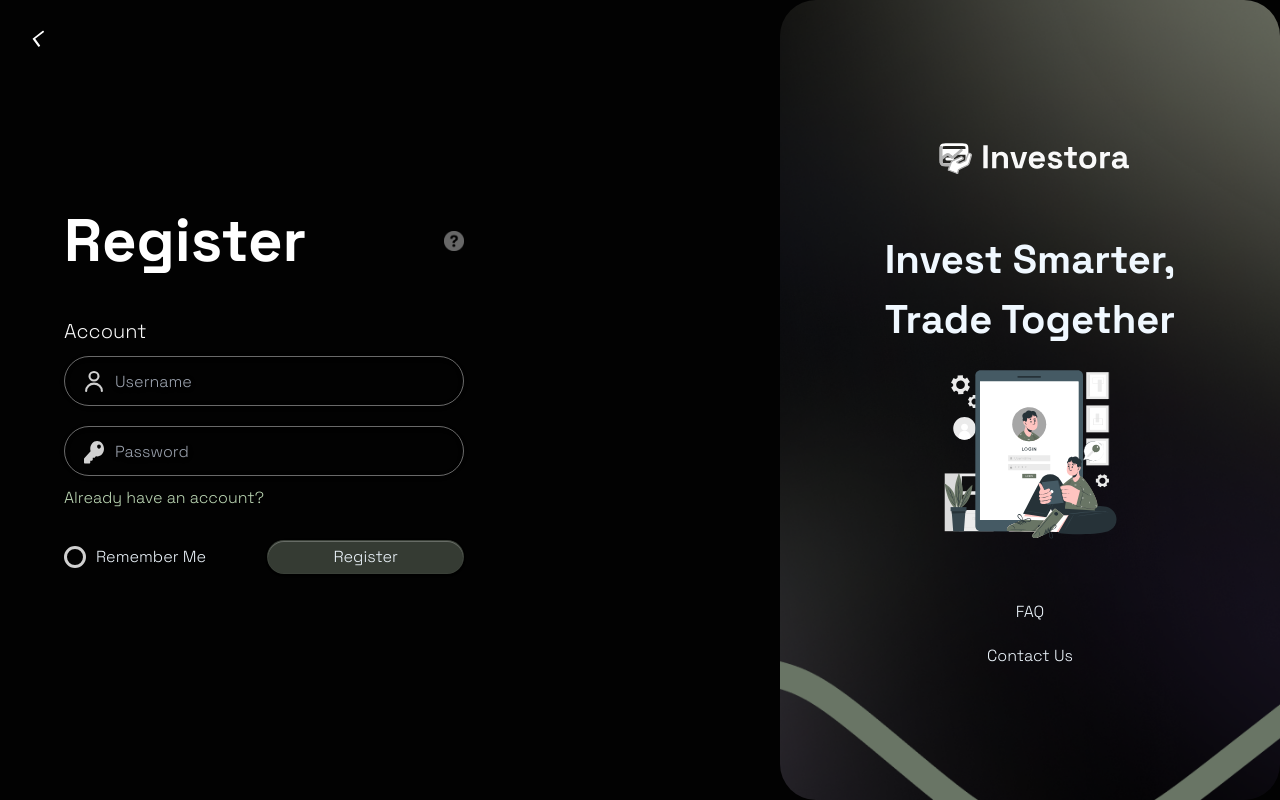
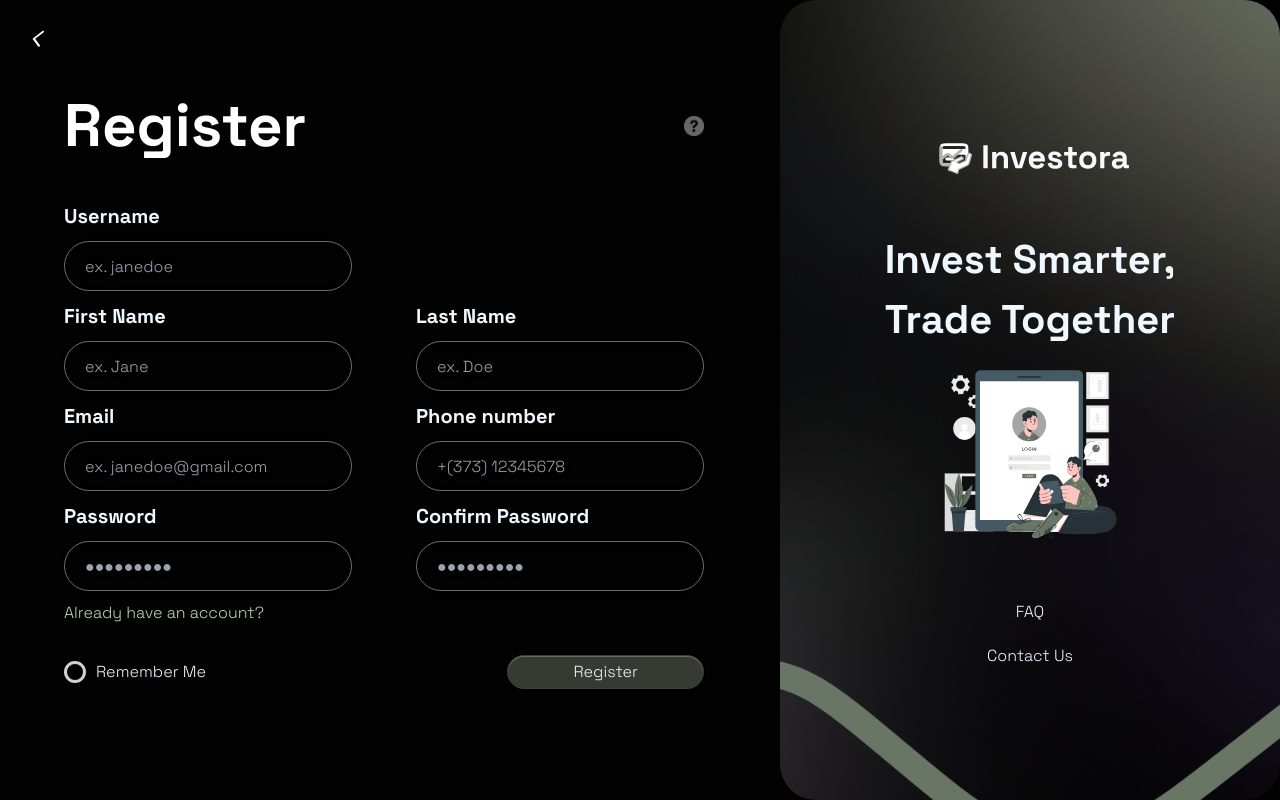
Before and after one commit to MaxRoenco/pbl-finance, a React (Vite) app in the folder Frontend/: page /register in a window 1280 px wide. Built offline with nearby package versions, Linux system fonts and the light colour scheme; data requests are answered from the project's data file.

Commit message:
Register Page

```diff
--- a/Frontend/src/components/Register/Register.jsx
+++ b/Frontend/src/components/Register/Register.jsx
@@ -76,39 +76,6 @@
     }
 
     return (
-        // <div className={styles.container}>
-        //     <label>Log In</label>
-        //     <p>Account</p>
-        //     <input
-        //         type="email"
-        //         placeholder='Username'
-        //         value={newUser.email}
-        //         onChange={(e) => setNewUser({ ...newUser, email: e.target.value })}
-        //     />
-        //     <input
-        //         type="password"
-        //         placeholder='Password'
-        //         value={newUser.password}
-        //         onChange={(e) => setNewUser({ ...newUser, password: e.target.value })}
-        //     />
-        //     {validationError && <p style={{ color: 'red' }}>{validationError}</p>}
-        //     <div>
-        //         <input
-        //             type="checkbox"
-        //             checked={rememberMe}
-        //             onChange={(e) => setRememberMe(e.target.checked)}
-        //         />
-        //         <label>Remember me</label>
-        //         <button className={styles.register} onClick={handleRegister}>Register</button>
-        //     </div>
-        //     {isLoading && <p>Loading...</p>}
-        //     {error && <p>{error}</p>}
-        //     <div>
-        //         {users && users.map((user) => (
-        //             <p key={user.id}>{user.email}</p>
-        //         ))}
-        //     </div>
-        // </div>
         <>
             <div className={styles.container}>
                 <Link to='/' className={styles.arrowContainer}>
@@ -117,28 +84,64 @@
                 <div className={styles.loginContainer}>
                     <h1>Register<img data-tooltip-id="my-tooltip-1" src="/question_icon.png" alt="" /></h1>
                     <div className={styles.account}>
-                        <h1>Account</h1>
+                        <div className={styles.first}>
+                            <label>Username</label>
+                            <input
+                                type="text"
+                                placeholder='ex. janedoe'
+                            />
+                        </div>
                         <div>
+                            <label>First Name</label>
+                            <input
+                                type="text"
+                                placeholder='ex. Jane'
+                            />
+                        </div>
+                        <div>
+                            <label>Last Name</label>
+                            <input
+                                type="text"
+                                placeholder='ex. Doe'
+                            />
+                        </div>
+                        <div>
+                            <label>Email</label>
                             <input
                                 type="email"
-                                placeholder='Username'
+                                placeholder='ex. janedoe@gmail.com'
                                 value={newUser.email}
                                 onChange={(e) => setNewUser({ ...newUser, email: e.target.value })}
                             />
-                            <img src="/user.svg" alt="" />
                         </div>
                         <div>
+                            <label>Phone number</label>
+                            <input
+                                type="tel"
+                                placeholder='+(373) 12345678'
+                                value={newUser.email}
+                                onChange={(e) => setNewUser({ ...newUser, email: e.target.value })}
+                            />
+                        </div>
+                        <div>
+                            <label>Password</label>
                             <input
                                 type="password"
-                                placeholder='Password'
+                                placeholder='●●●●●●●●●'
                                 value={newUser.password}
                                 onChange={(e) => setNewUser({ ...newUser, password: e.target.value })}
                             />
-                            <img src="/key.svg" alt="" />
                         </div>
-                        {validationError && <p style={{ color: 'red' }}>{validationError}</p>}
-                        <Link to='/login'><p>Already have an account?</p></Link>
+                        <div>
+                            <label>Confirm Password</label>
+                            <input
+                                type="password"
+                                placeholder='●●●●●●●●●'
+                            />
+                        </div>
                     </div>
+                    {validationError && <p style={{ color: 'red' }}>{validationError}</p>}
+                    <Link to='/login'><p>Already have an account?</p></Link>
                     <div className={styles.actions}>
                         <div className={styles.remember}>
                             <input
--- a/Frontend/src/components/Register/Register.module.css
+++ b/Frontend/src/components/Register/Register.module.css
@@ -56,7 +56,7 @@
     flex-direction: column;
     justify-content: center;
     margin: 0 5%;
-    width: 400px;
+    width: 50%;
 }
 
 .loginContainer>h1 {
@@ -75,13 +75,8 @@
 
 .account {
     display: flex;
-    flex-direction: column;
-}
-
-.account>h1 {
-    font-size: 20px;
-    font-weight: medium;
-    color: #F9F9F9;
+    justify-content: space-between;
+    flex-wrap: wrap;
 }
 
 .account>div>input {
@@ -93,21 +88,30 @@
     height: 50px;
     padding: 0 20px;
     margin: 10px 0;
-    padding-left: 50px;
+    padding-left: 20px
 }
 
-.account>div {
-    position: relative;
+.account>div>label {
+    font-weight: 700;
+    font-size: 20px;
 }
 
-.account>div>img {
-    position: absolute;
-    width: 20px;
-    top: calc(50% - 10px);
-    left: 20px;
+
+.account>div {
+    width: 45%;
 }
 
-.account p {
+.first {
+    flex-basis: 100%;  /* Forces the element to take up a full line */
+    display: flex;
+    flex-direction: column;
+}
+.first>input {
+    width: 45% !important;
+    background-color: green;
+}
+
+.loginContainer p {
     color: #BDD8B5;
 }
 
```
Also changed, not shown: Frontend/src/components/Register/oldRegister.txt (added).
